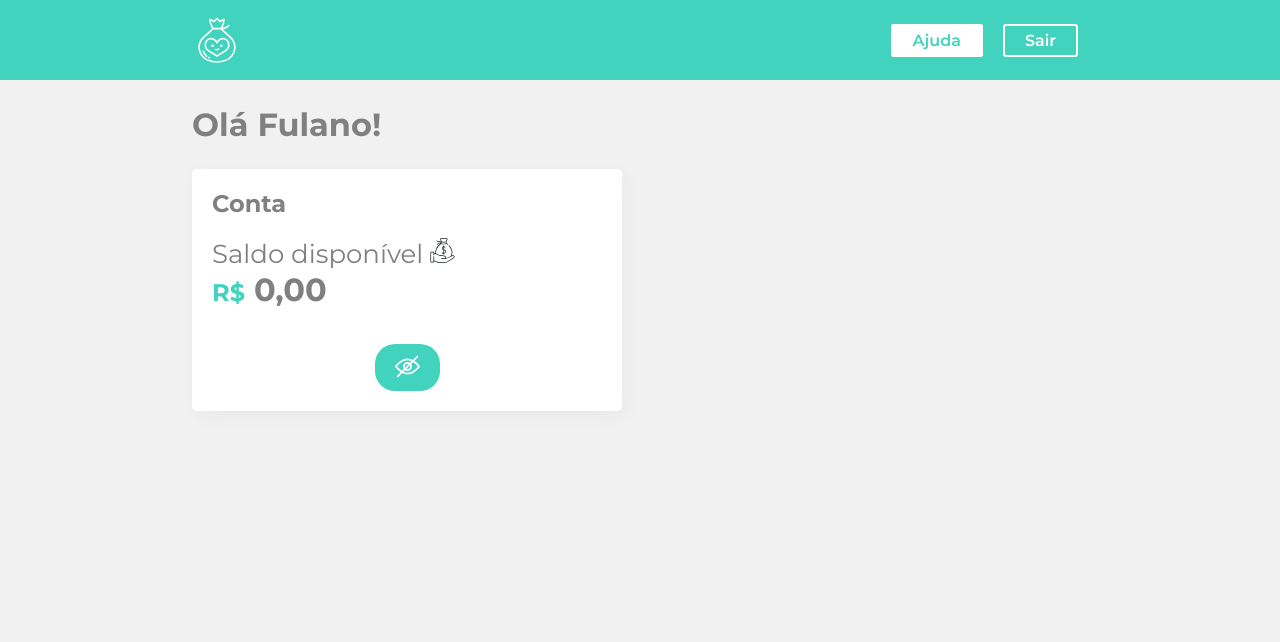
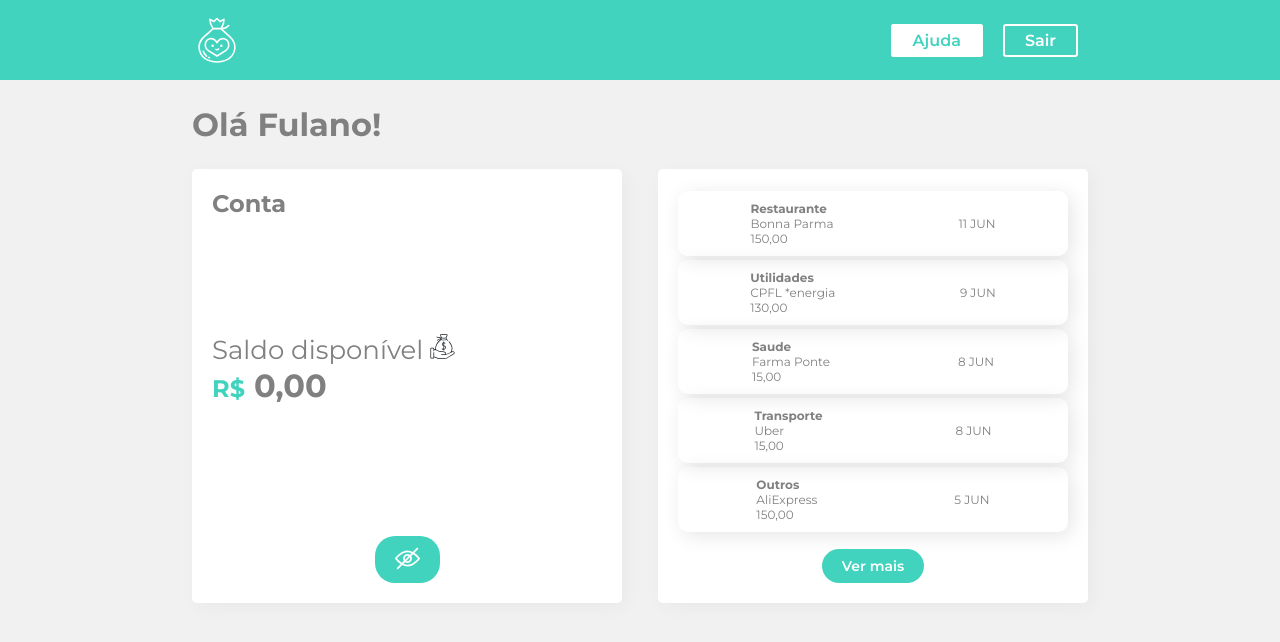
Before and after one commit to renanlucena/styled-components-master, a React (Create React App) app: page / in a window 1280 px wide. Shown: the top 642 px of the page. Built offline with nearby package versions, Linux system fonts and the light colour scheme.

Commit message:
implementando Itens e Item

```diff
--- a/src/Components/Container/index.jsx
+++ b/src/Components/Container/index.jsx
@@ -2,6 +2,7 @@ import React from "react";
 import styled from "styled-components";
 import Titulo from "../Titulo";
 import Conta from "../Conta";
+import {Extrato} from "../Extrato";
 
 const Container = styled.div`
   background-color: #f1f1f1;
@@ -21,13 +22,16 @@ const Conteudo = styled.section`
 }
 `
 
+// eslint-disable-next-line import/no-anonymous-default-export
 export default () => {
   return (
     <Container>
       <Titulo>Olá Fulano!</Titulo>
       <Conteudo className="conteudo">
         <Conta />
+        <Extrato/>
+
       </Conteudo>
     </Container>
-  );
+  )
 };
--- /dev/null
+++ b/src/Components/Extrato/index.jsx
@@ -0,0 +1,22 @@
+import React from "react";
+import {Box, Botao} from "../../Components/UI";
+import {extratoLista} from "../../info";
+import Itens from "../Itens";
+
+export const Extrato = () =>{
+    return(
+        <Box>
+            {
+                extratoLista.updates.map(({id, type, from, value, date}) =>{
+                    return(
+                        <>
+                        <Itens key={id} type={type} from={from} value={value} date={date} ></Itens>
+                        </>
+                    )
+                })
+            }
+            <Botao>Ver mais</Botao>
+        </Box>
+
+    );
+}
--- /dev/null
+++ b/src/Components/Item/index.jsx
@@ -0,0 +1,23 @@
+import React from "react";
+import styled from "styled-components";
+
+const Item = styled.div`
+display: flex;
+flex-direction: column;
+
+
+.text{
+    font-weight: bold;
+}
+`
+
+// eslint-disable-next-line import/no-anonymous-default-export
+export default ({type, from, value}) => {
+    return(
+        <Item>
+           <span className="text">{type}</span>
+           <span>{from}</span>
+           <span>{value}</span>
+        </Item>
+    )
+}
--- /dev/null
+++ b/src/Components/Itens/index.jsx
@@ -0,0 +1,22 @@
+import React from "react";
+import styled from "styled-components";
+import Item from "../Item";
+
+const Itens = styled.div`
+    box-shadow: 4px 4px 20px 0px rgba(0,0,0,0.1);
+    border-radius: 10px;
+    margin: 2px 0;
+    display: flex;
+    align-items: center;
+    justify-content: space-around;
+    padding: 10px;
+    font-size: 12px;
+
+`
+// eslint-disable-next-line import/no-anonymous-default-export
+export default ({id, type, from, value, date}) => {
+    return <Itens>
+        <Item type={type} from={from} value={value}></Item>
+        <span>{date}</span>
+    </Itens>;
+}
```
